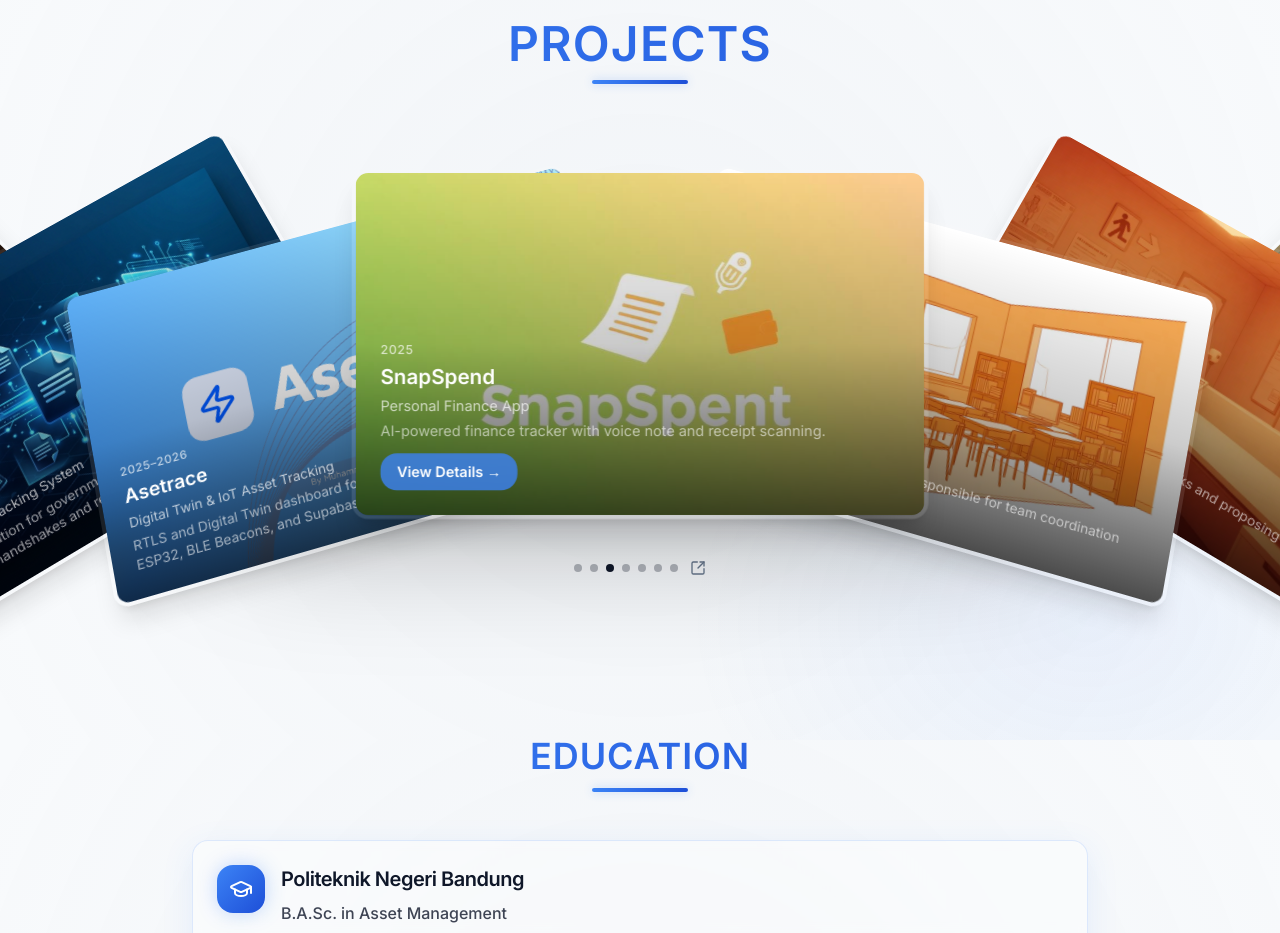
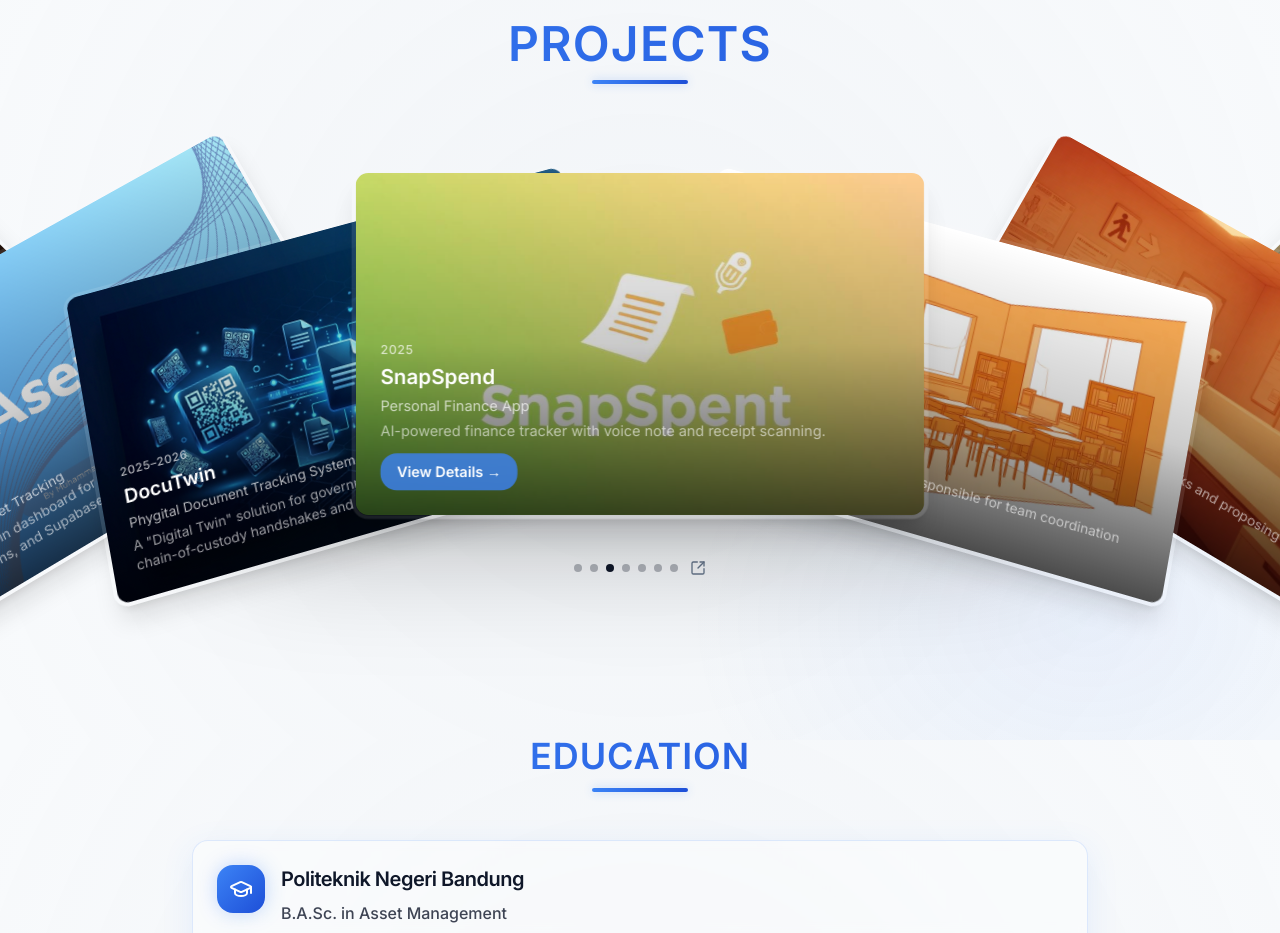
Before and after one commit to ihsanfadillah337-byte/Portofolio-Muhammad-Ihsan-Fadillah, a React (Vite) app: page / in a window 1280 px wide. Shown: the part 1660-2593 px from the top of the page. Built offline with nearby package versions, Linux system fonts and the light colour scheme; the HTML template or start-up script is replaced by a standard one.

Commit message:
fix: revert Asetrace position in projects list

```diff
--- a/src/components/Projects.tsx
+++ b/src/components/Projects.tsx
@@ -22,6 +22,18 @@
 
   const projects: ProjectCardItem[] = [
     {
+      id: 'asetrace',
+      title: 'Asetrace',
+      subtitle: t('Digital Twin & IoT Asset Tracking', 'Digital Twin & IoT Asset Tracking'),
+      period: '2025–2026',
+      description: t(
+        'Sistem RTLS dan Digital Twin untuk manajemen aset fisik menggunakan ESP32, BLE Beacon, dan Supabase Realtime.',
+        'RTLS and Digital Twin dashboard for physical asset management using ESP32, BLE Beacons, and Supabase Realtime.'
+      ),
+      imageSrc: heroAsetrace,
+      href: '/project/asetrace',
+    },
+    {
       id: 'docutwin',
       title: 'DocuTwin',
       subtitle: t('Sistem Pelacakan Dokumen Phygital', 'Phygital Document Tracking System'),
@@ -32,18 +44,6 @@
       ),
       imageSrc: heroDocuTwin,
       href: '/project/docutwin',
-    },
-    {
-      id: 'asetrace',
-      title: 'Asetrace',
-      subtitle: t('Digital Twin & IoT Asset Tracking', 'Digital Twin & IoT Asset Tracking'),
-      period: '2025–2026',
-      description: t(
-        'Sistem RTLS dan Digital Twin untuk manajemen aset fisik menggunakan ESP32, BLE Beacon, dan Supabase Realtime.',
-        'RTLS and Digital Twin dashboard for physical asset management using ESP32, BLE Beacons, and Supabase Realtime.'
-      ),
-      imageSrc: heroAsetrace,
-      href: '/project/asetrace',
     },
     {
       id: 'snapspend',
```
